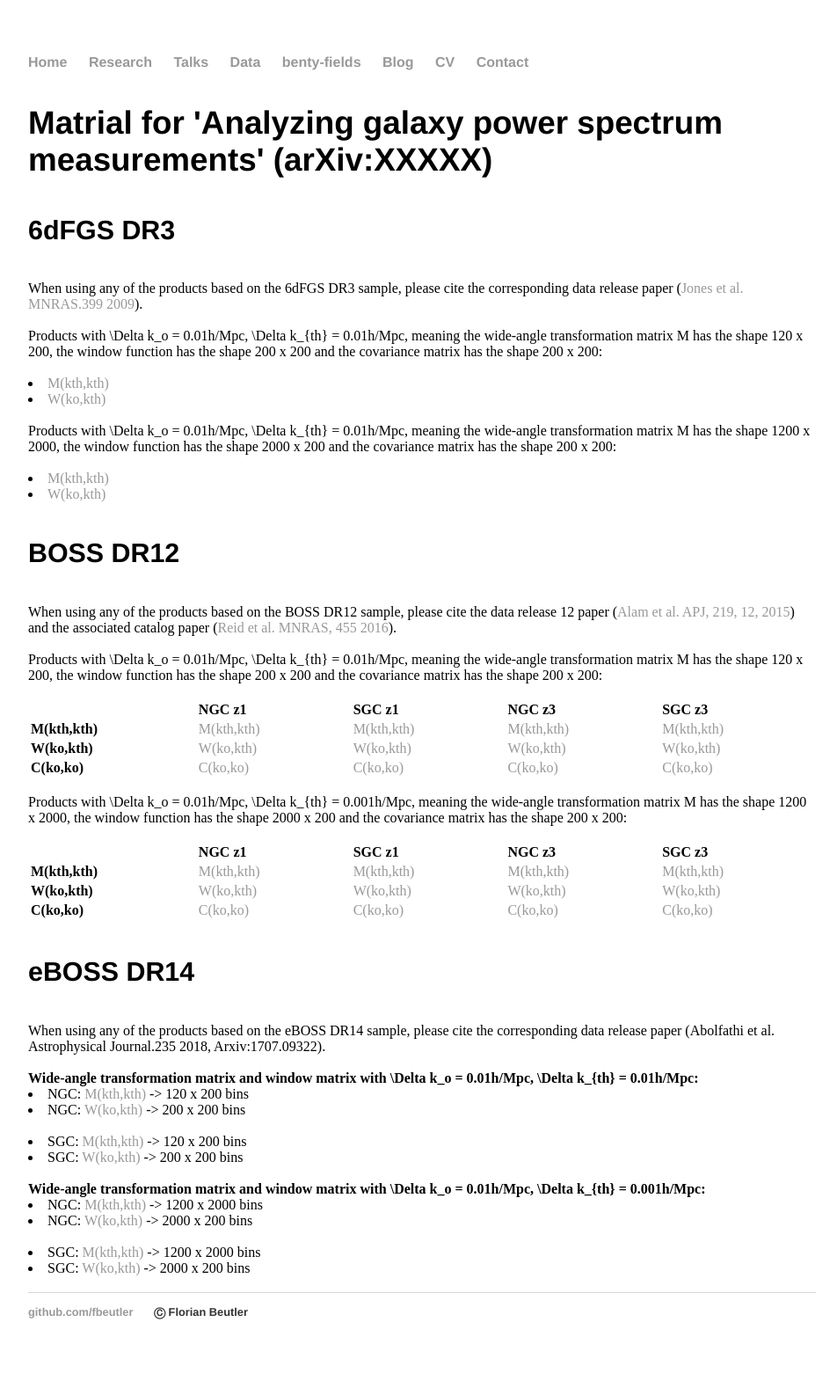
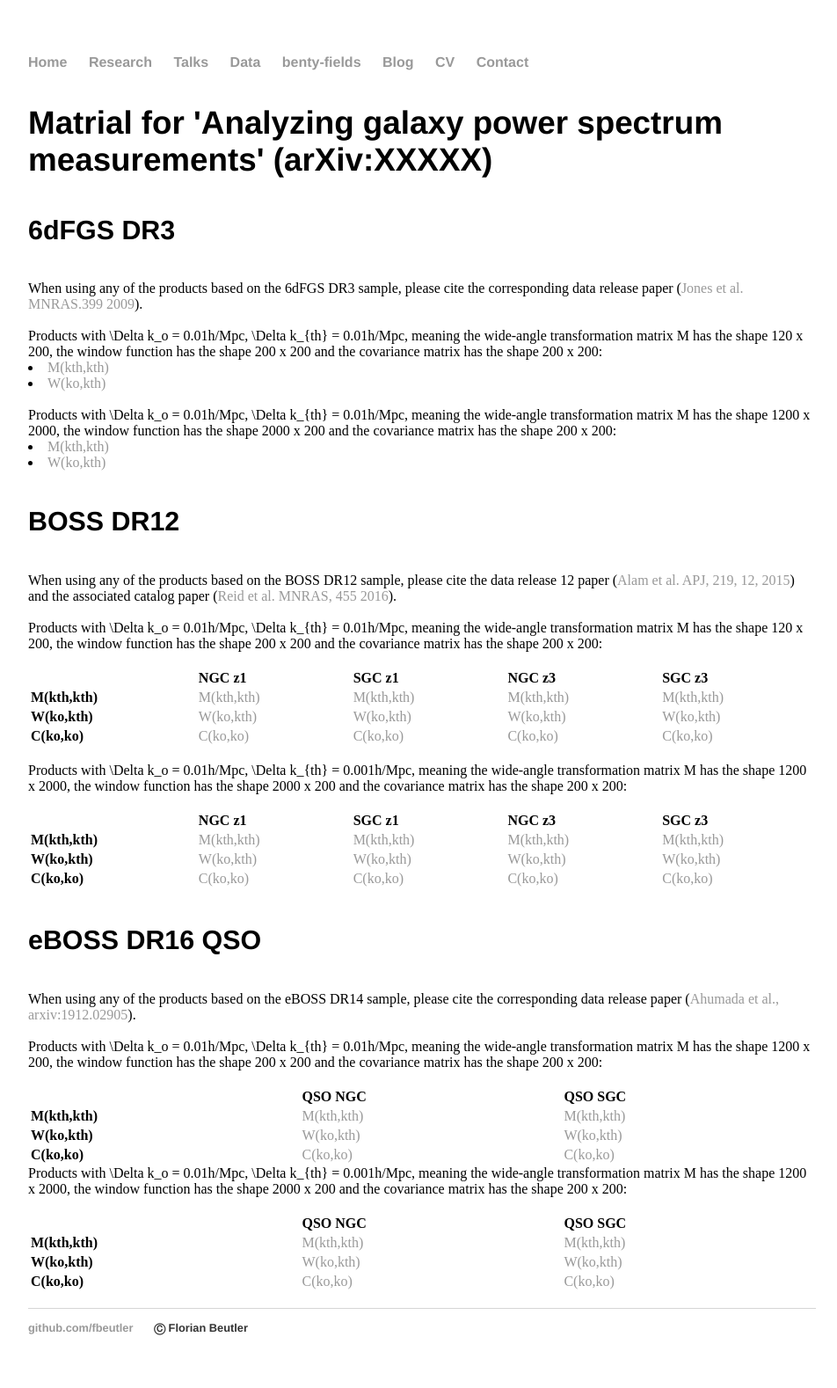
Before and after one commit to fbeutler/fbeutler.github.io, a Jekyll site: the page built from hub/deconv_paper.html, in a window 1280 px wide. Shown: the whole page at 88% size, without its empty margins (160-1112 px from the left). Built offline with Jekyll 4.4.1, drawn with Linux system fonts in a browser that asks for light colours.

Commit message:
Update deconv_paper.html

```diff
--- a/hub/deconv_paper.html
+++ b/hub/deconv_paper.html
@@ -13,7 +13,7 @@
 
     Products with \Delta k_o = 0.01h/Mpc, \Delta k_{th} = 0.01h/Mpc, meaning the wide-angle transformation
 	    matrix M has the shape 120 x 200, the window function has the shape 200 x 200 and the
-	    covariance matrix has the shape 200 x 200:<br> <br>
+	    covariance matrix has the shape 200 x 200:<br>
 
     <li>
         <a href="M_6dFGS_DR3_1_1_1_1_1_120_200.matrix.gz">M(kth,kth)</a>
@@ -24,7 +24,7 @@
 
     Products with \Delta k_o = 0.01h/Mpc, \Delta k_{th} = 0.01h/Mpc, meaning the wide-angle transformation
 	    matrix M has the shape 1200 x 2000, the window function has the shape 2000 x 200 and the
-	    covariance matrix has the shape 200 x 200:<br> <br>
+	    covariance matrix has the shape 200 x 200:<br>
 
     <li>
 	<a href="M_6dFGS_DR3_1_1_1_1_1_1200_2000.matrix.gz">M(kth,kth)</a>
@@ -111,38 +111,63 @@
   </tr>
 </table>
 
-    <h4>eBOSS DR14</h4>
+    <h4>eBOSS DR16 QSO</h4>
 
-	    When using any of the products based on the eBOSS DR14 sample, please cite the corresponding data release paper (Abolfathi et al.
-	    Astrophysical Journal.235 2018, Arxiv:1707.09322).<br><br>
+	    When using any of the products based on the eBOSS DR14 sample, please cite the corresponding data release paper
+	    (<a href="https://arxiv.org/abs/1912.02905" target="_blank">Ahumada et al., arxiv:1912.02905</a>).<br><br>
 
-    <b>Wide-angle transformation matrix and window matrix with \Delta k_o = 0.01h/Mpc, \Delta k_{th} = 0.01h/Mpc:</b><br>
-    <li>
-        NGC: <a href="M2D_pk_eBOSS_DR14_QSO_NGC_1_1_1_1_1_10_1.dat">M(kth,kth)</a> -> 120 x 200 bins
-    </li>
-    <li>
-        NGC: <a href="W2D_pk_eBOSS_DR14_QSO_NGC_1_1_1_1_1_10_1.dat">W(ko,kth)</a> -> 200 x 200 bins
-    </li><br>
-    <li>
-        SGC: <a href="M2D_pk_eBOSS_DR14_QSO_SGC_1_1_1_1_1_10_1.dat">M(kth,kth)</a> -> 120 x 200 bins
-    </li>
-    <li>
-        SGC: <a href="W2D_pk_eBOSS_DR14_QSO_SGC_1_1_1_1_1_10_1.dat">W(ko,kth)</a> -> 200 x 200 bins
-    </li><br>
+    Products with \Delta k_o = 0.01h/Mpc, \Delta k_{th} = 0.01h/Mpc, meaning the wide-angle transformation
+	    matrix M has the shape 1200 x 200, the window function has the shape 200 x 200 and the
+	    covariance matrix has the shape 200 x 200:<br> <br>
 
-    <b>Wide-angle transformation matrix and window matrix with \Delta k_o = 0.01h/Mpc, \Delta k_{th} = 0.001h/Mpc:</b><br>
-    <li>
-	NGC: <a href="M2D_pk_eBOSS_DR14_QSO_NGC_1_1_1_1_1_10_10.dat">M(kth,kth)</a> -> 1200 x 2000 bins
-    </li>
-    <li>
-	NGC: <a href="W2D_pk_eBOSS_DR14_QSO_NGC_1_1_1_1_1_10_10.dat">W(ko,kth)</a> -> 2000 x 200 bins
-    </li><br>
+<table style="width:100%">
+  <tr style="text-align: left">
+    <th></th>
+    <th>QSO NGC</th>
+    <th>QSO SGC</th>
+  </tr>
+  <tr style="text-align: left">
+    <td><b>M(kth,kth)</b></td>
+    <td><a href="M_eBOSS_DR16_NGC_1_1_1_1_1_120_200.matrix.gz">M(kth,kth)</a></td>
+    <td><a href="M_eBOSS_DR16_SGC_1_1_1_1_1_120_200.matrix.gz">M(kth,kth)</a></td>
+  </tr>
+  <tr style="text-align: left">
+    <td><b>W(ko,kth)</b></td>
+    <td><a href="W_eBOSS_DR16_NGC_1_1_1_1_1_10_200_200.matrix.gz">W(ko,kth)</a></td>
+    <td><a href="W_eBOSS_DR16_SGC_1_1_1_1_1_10_200_200.matrix.gz">W(ko,kth)</a></td>
+  </tr>
+  <tr style="text-align: left">
+    <td><b>C(ko,ko)</b></td>
+    <td><a href="C_1000_eBOSS_DR16_NGC_1_1_1_1_1_10_200_200.matrix.gz">C(ko,ko)</a></td>
+    <td><a href="C_1000_eBOSS_DR16_SGC_1_1_1_1_1_10_200_200.matrix.gz">C(ko,ko)</a></td>
+  </tr>
+</table>
 
-    <li>
-	SGC: <a href="M2D_pk_eBOSS_DR14_QSO_SGC_1_1_1_1_1_10_10.dat">M(kth,kth)</a> -> 1200 x 2000 bins
-    </li>
-    <li>
-	SGC: <a href="W2D_pk_eBOSS_DR14_QSO_SGC_1_1_1_1_1_10_10.dat">W(ko,kth)</a> -> 2000 x 200 bins
-    </li>
+    Products with \Delta k_o = 0.01h/Mpc, \Delta k_{th} = 0.001h/Mpc, meaning the wide-angle transformation
+	    matrix M has the shape 1200 x 2000, the window function has the shape 2000 x 200 and the
+	    covariance matrix has the shape 200 x 200:<br> <br>
+
+<table style="width:100%">
+  <tr style="text-align: left">
+    <th></th>
+    <th>QSO NGC</th>
+    <th>QSO SGC</th>
+  </tr>
+  <tr style="text-align: left">
+    <td><b>M(kth,kth)</b></td>
+    <td><a href="M_eBOSS_DR16_NGC_1_1_1_1_1_1200_2000.matrix.gz">M(kth,kth)</a></td>
+    <td><a href="M_eBOSS_DR16_SGC_1_1_1_1_1_1200_2000.matrix.gz">M(kth,kth)</a></td>
+  </tr>
+  <tr style="text-align: left">
+    <td><b>W(ko,kth)</b></td>
+    <td><a href="W_eBOSS_DR16_NGC_1_1_1_1_1_10_2000_200.matrix.gz">W(ko,kth)</a></td>
+    <td><a href="W_eBOSS_DR16_SGC_1_1_1_1_1_10_2000_200.matrix.gz">W(ko,kth)</a></td>
+  </tr>
+  <tr style="text-align: left">
+    <td><b>C(ko,ko)</b></td>
+    <td><a href="C_1000_eBOSS_DR16_NGC_1_1_1_1_1_10_200_200.matrix.gz">C(ko,ko)</a></td>
+    <td><a href="C_1000_eBOSS_DR16_SGC_1_1_1_1_1_10_200_200.matrix.gz">C(ko,ko)</a></td>
+  </tr>
+</table>
 
 </div><br>
```
